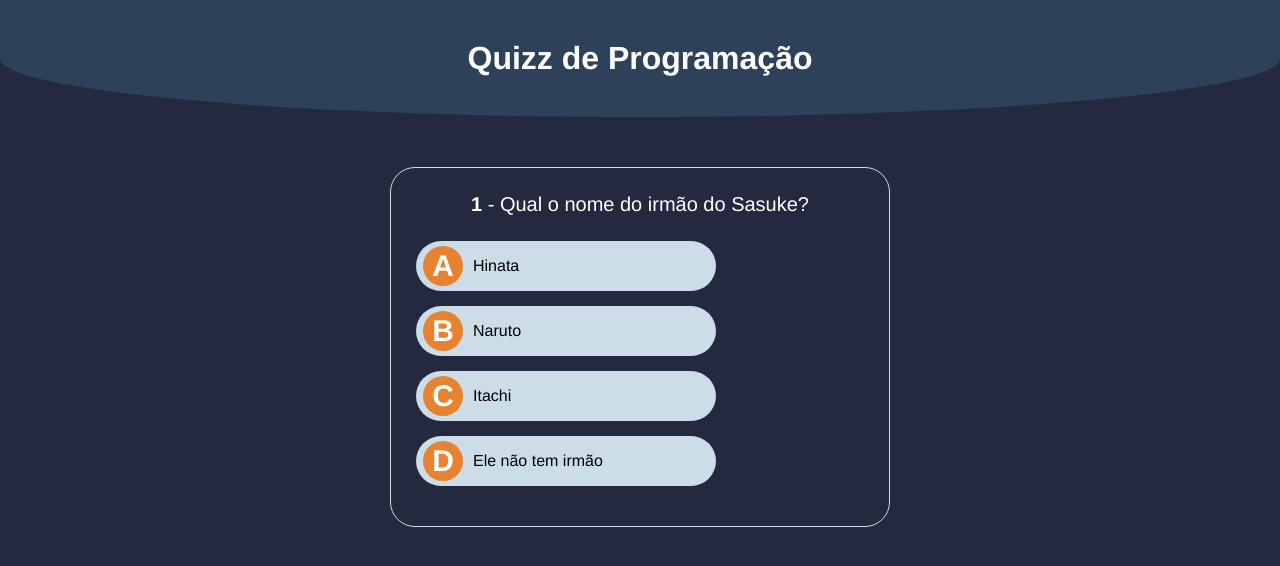
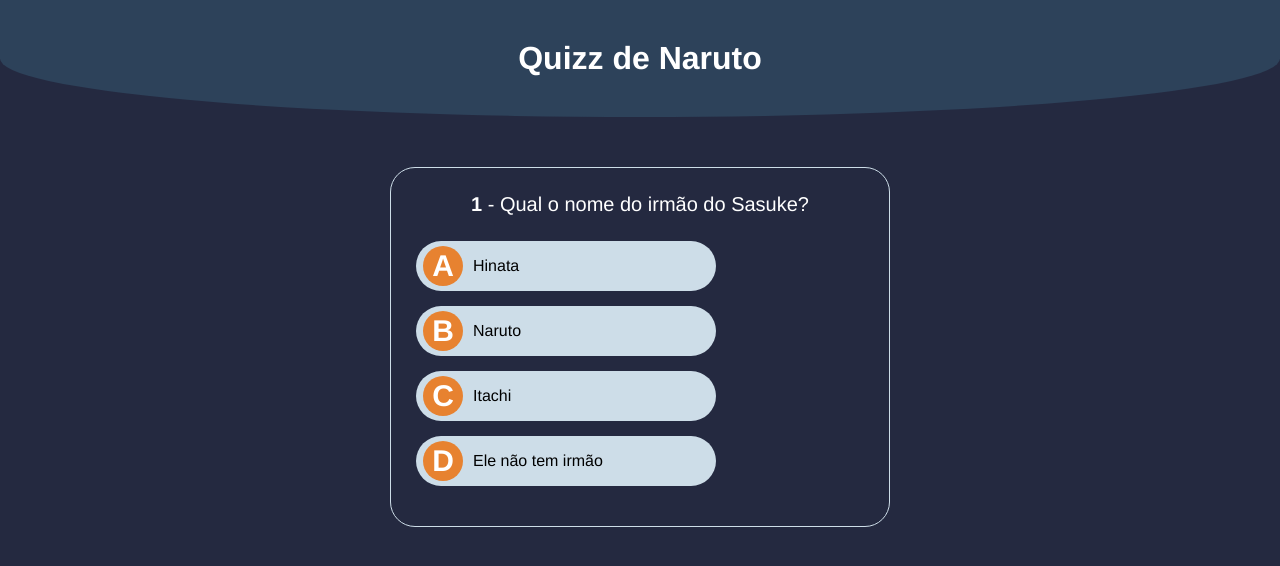
Before and after one commit to KennedyFrancisco/Quizz, a plain HTML site: page index.html in a window 1280 px wide. Drawn offline with Linux system fonts and the light colour scheme.

Commit message:
Alterando o titulo

```diff
--- a/index.html
+++ b/index.html
@@ -9,7 +9,7 @@
     <script src="JS/script.js" defer></script>
 </head>
 <body>
-    <h1 id="main-title">Quizz de Programação</h1>
+    <h1 id="main-title">Quizz de Naruto</h1>
     <div id="score-container" class="hide">
         <h2>Parabéns</h2>
         <p id="display-score"><span>90</span>%</p>
```
